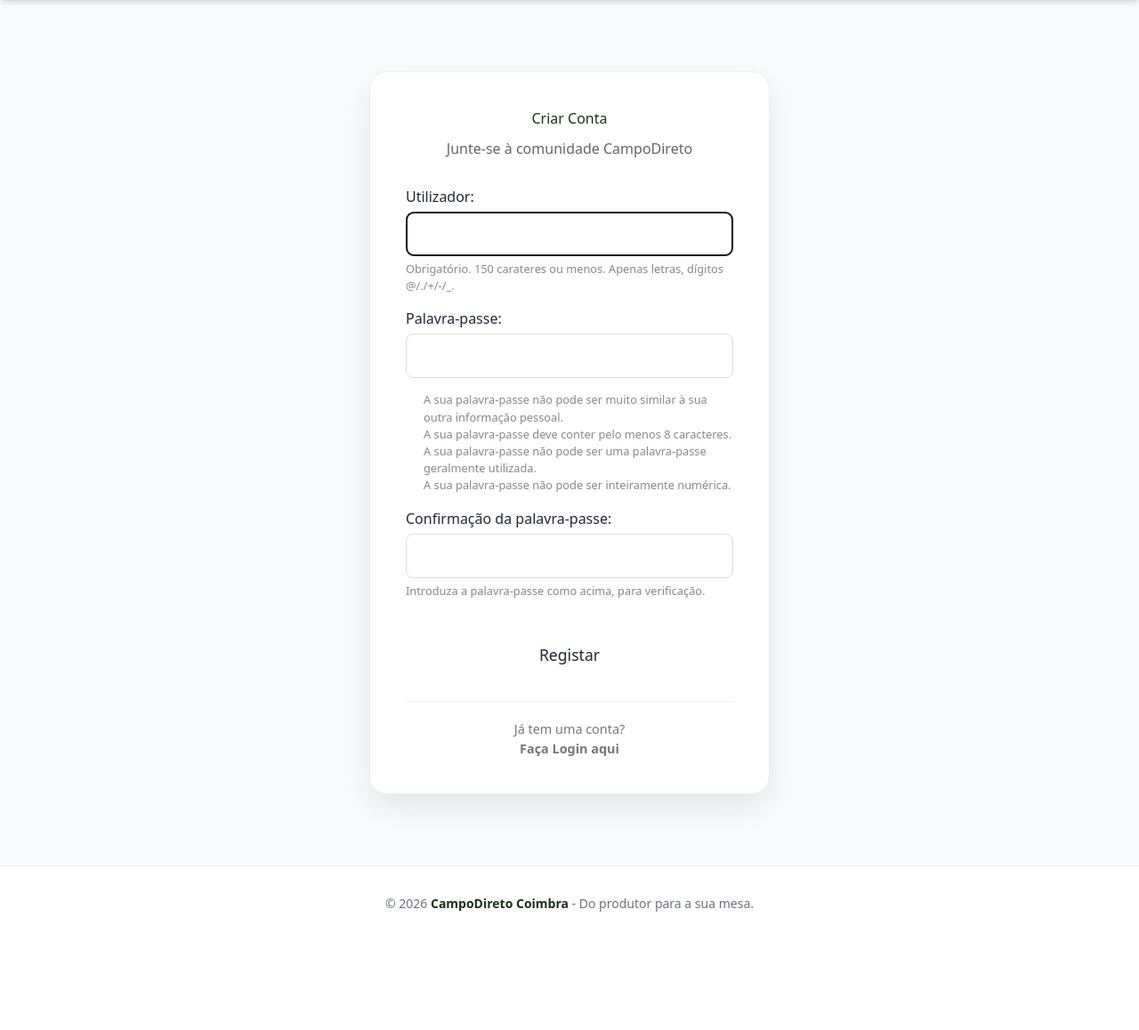
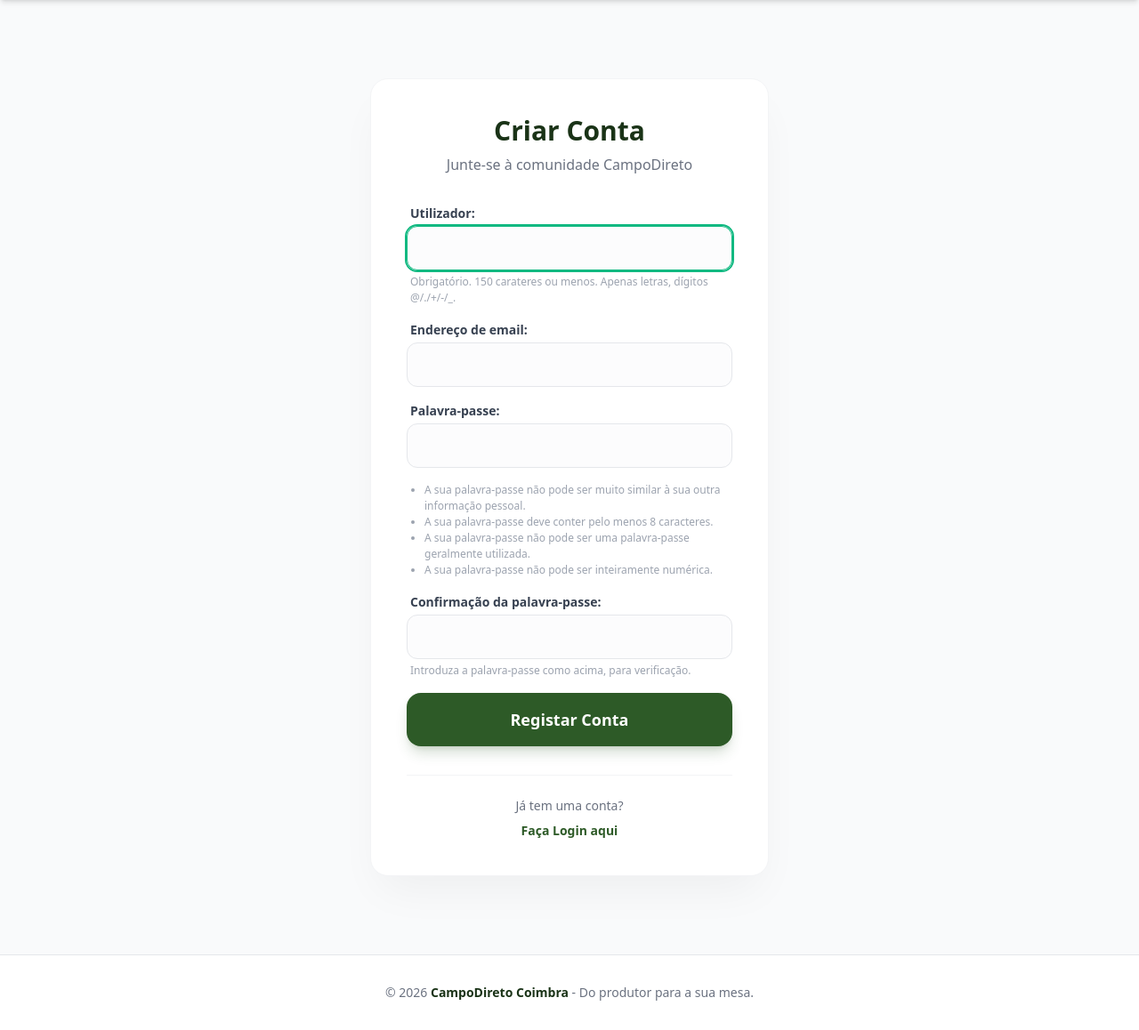
Before and after one commit to AtletaPt/Trabalho-PDI, a Django app: page /users/registo/ in a window 1280 px wide. Shown: the part 72-1230 px from the top of the page at 89% size. Before the commit the page ends 1097 px from the top, so only its background shows below. Run offline with Django 5.2, Linux system fonts and the light colour scheme; some libraries are stand-ins or nearby versions.

Commit message:
mensagem descritiva

```diff
--- a/orders/templates/orders/carrinho.html
+++ b/orders/templates/orders/carrinho.html
@@ -71,7 +71,7 @@
             colspan="3"
             class="p-6 text-right font-bold text-xl text-gray-700"
           >
-            Total Geral:
+            Total:
           </td>
           <td class="p-6 text-right font-black text-2xl text-secondary">
             {{ total }}€
--- /dev/null
+++ b/users/forms.py
@@ -0,0 +1,14 @@
+from django import forms
+from django.contrib.auth.forms import UserCreationForm
+from django.contrib.auth import get_user_model
+
+# Isto vai buscar automaticamente o teu CustomUser, seja ele qual for
+User = get_user_model()
+
+
+class CustomUserCreationForm(UserCreationForm):
+    class Meta(UserCreationForm.Meta):
+        model = User
+        # Define aqui os campos que queres que apareçam no formulário de registo
+        # Normalmente o username e o email são o básico
+        fields = ("username", "email")
--- a/users/templates/users/registo.html
+++ b/users/templates/users/registo.html
@@ -1,50 +1,71 @@
 {% extends 'base.html' %} {% block content %}
+<div class="min-h-[80vh] flex items-center justify-center px-4 py-12">
   <div
-  style="
-    max-width: 450px;
-    margin: 40px auto;
-    background: white;
-    padding: 40px;
-    border-radius: 20px;
-    box-shadow: 0 15px 35px rgba(0, 0, 0, 0.08);
-    text-align: center;
-    border: 1px solid #eee;
-  "
+    class="max-w-md w-full bg-white p-10 rounded-[20px] shadow-2xl shadow-black/5 border border-gray-100 text-center"
   >
-  <h2 style="color: #1a3317; margin-bottom: 10px">Criar Conta</h2>
-  <p style="color: #666; margin-bottom: 30px">
+    <h2 class="text-3xl font-bold text-primary mb-2">Criar Conta</h2>
+    <p class="text-gray-500 mb-8 font-medium">
       Junte-se à comunidade CampoDireto
     </p>
 
-  <form method="post">
+    <form method="post" class="space-y-4 text-left">
       {% csrf_token %}
 
       <style>
         form p {
-        text-align: left;
-        margin-bottom: 15px;
+          margin-bottom: 1rem; /* mb-4 */
         }
+
+        form label {
+          display: block; /* block */
+          font-weight: 700; /* font-bold */
+          color: #374151; /* text-gray-700 */
+          margin-bottom: 0.25rem; /* mb-1 */
+          margin-left: 0.25rem; /* ml-1 */
+          font-size: 0.875rem; /* text-sm */
+        }
+
         form input {
-        width: 100%;
-        padding: 12px;
-        border: 1px solid #ddd;
-        border-radius: 8px;
-        font-size: 1rem;
-        box-sizing: border-box;
+          width: 100%; /* w-full */
+          padding: 0.75rem; /* p-3 */
+          border-radius: 0.75rem; /* rounded-xl */
+          border: 1px solid #e5e7eb; /* border-gray-200 */
+          outline: none;
+          transition: all 0.2s; /* transition-all */
+          background-color: rgba(249, 250, 251, 0.5); /* bg-gray-50/50 */
+        }
+
+        form input:focus {
+          border-color: var(
+            --secondary,
+            #10b981
+          ); /* Substitui pela tua cor secundária */
+          box-shadow: 0 0 0 2px var(--secondary, #10b981); /* focus:ring-2 */
+        }
+
+        .helptext {
           display: block;
-        margin-top: 5px;
+          font-size: 0.75rem;
+          color: #9ca3af;
+          margin-top: 0.25rem;
+          margin-left: 0.25rem;
         }
-      .helptext {
-        font-size: 0.8rem;
-        color: #888;
-        display: block;
-        margin-top: 5px;
+
+        form ul {
+          font-size: 0.75rem;
+          color: #9ca3af;
+          list-style-type: disc;
+          padding-left: 1.25rem;
+          margin-top: 0.5rem;
         }
-      ul {
-        font-size: 0.8rem;
-        color: #888;
-        text-align: left;
-        padding-left: 20px;
+
+        .errorlist {
+          color: #ef4444;
+          font-size: 0.75rem;
+          font-weight: 700;
+          margin-bottom: 0.5rem;
+          list-style: none;
+          padding-left: 0;
         }
       </style>
 
@@ -52,25 +73,23 @@
 
       <button
         type="submit"
-      class="btn"
-      style="width: 100%; padding: 14px; font-size: 1.1rem; margin-top: 20px"
+        class="w-full bg-secondary hover:bg-primary text-white font-bold py-4 rounded-2xl text-lg shadow-lg shadow-secondary/20 transition-all transform hover:-translate-y-0.5 active:scale-95 mt-6"
       >
-      Registar
+        Registar Conta
       </button>
     </form>
 
-  <div
-    style="margin-top: 25px; padding-top: 20px; border-top: 1px solid #f0f0f0"
-  >
-    <p style="color: #777; font-size: 0.9rem">
+    <div class="mt-8 pt-6 border-t border-gray-100">
+      <p class="text-gray-500 text-sm">
         Já tem uma conta? <br />
         <a
           href="{% url 'login' %}{% if request.GET.next %}?next={{ request.GET.next }}{% endif %}"
-        style="color: var(--primary); font-weight: 700; text-decoration: none"
+          class="text-secondary font-bold hover:text-primary transition-colors inline-block mt-2"
         >
           Faça Login aqui
         </a>
       </p>
     </div>
   </div>
+</div>
 {% endblock %}
--- a/users/views.py
+++ b/users/views.py
@@ -1,19 +1,21 @@
 from django.shortcuts import render, redirect
-from django.contrib.auth.forms import UserCreationForm
 from django.contrib import messages
+
+# Importa o teu novo formulário personalizado
+from .forms import CustomUserCreationForm
 
 
 def registo_view(request):
-    # Verifica se o utilizador foi redirecionado porque tentou aceder a algo restrito
+    # Verifica se o utilizador foi redirecionado
     if "next" in request.GET and not request.user.is_authenticated:
-        # Usamos messages.error para que apareça a vermelho conforme o teu base.html
         messages.error(
             request,
             "Para finalizar a encomenda, deve ter uma conta. Por favor, crie uma conta ou faça login.",
         )
 
     if request.method == "POST":
-        form = UserCreationForm(request.POST)
+        # USAR O FORMULÁRIO PERSONALIZADO AQUI
+        form = CustomUserCreationForm(request.POST)
         if form.is_valid():
             form.save()
             username = form.cleaned_data.get("username")
@@ -22,6 +24,7 @@
             )
             return redirect("login")
     else:
-        form = UserCreationForm()
+        # E AQUI TAMBÉM
+        form = CustomUserCreationForm()
 
     return render(request, "users/registo.html", {"form": form})
```
Also changed, not shown: users/templates/users/login.html (+23 -54 lines), db.sqlite3. Lines whose indentation alone changed are shown as unchanged.
